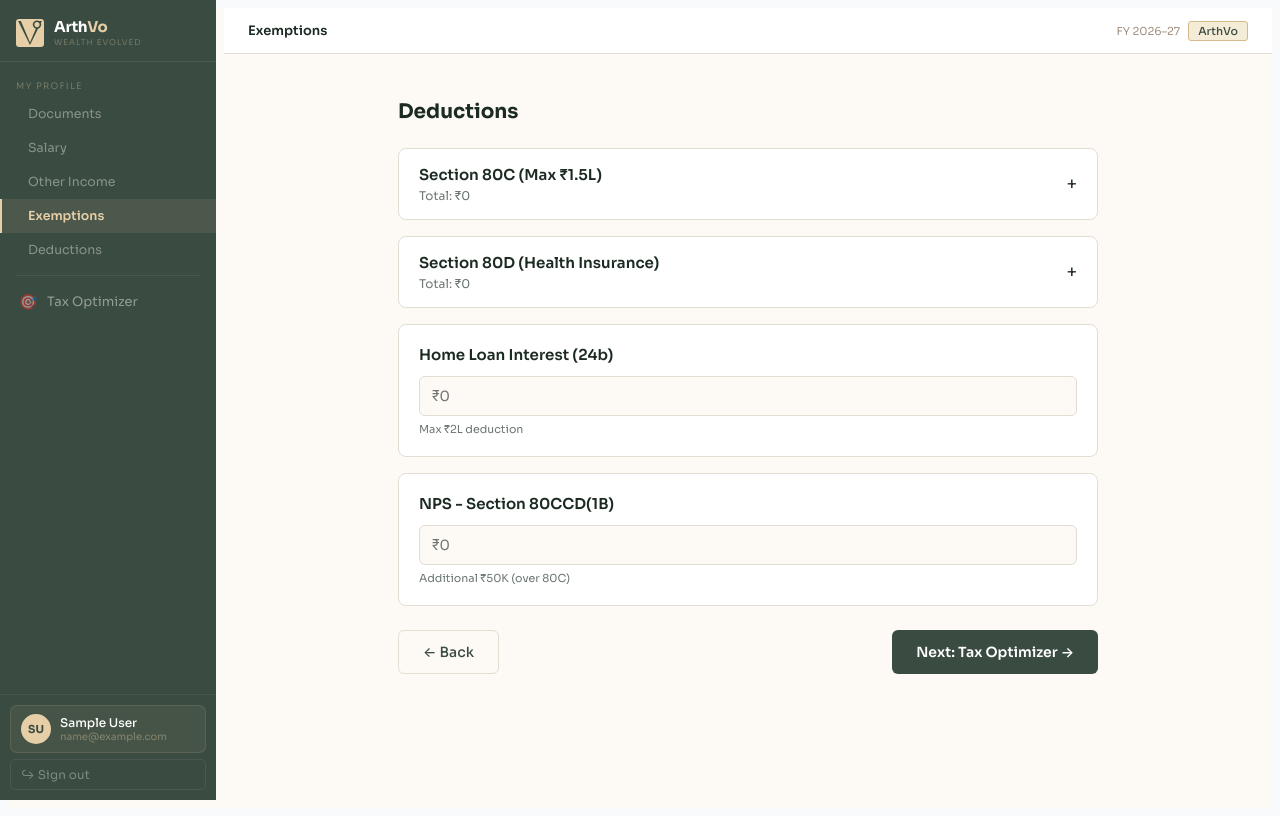
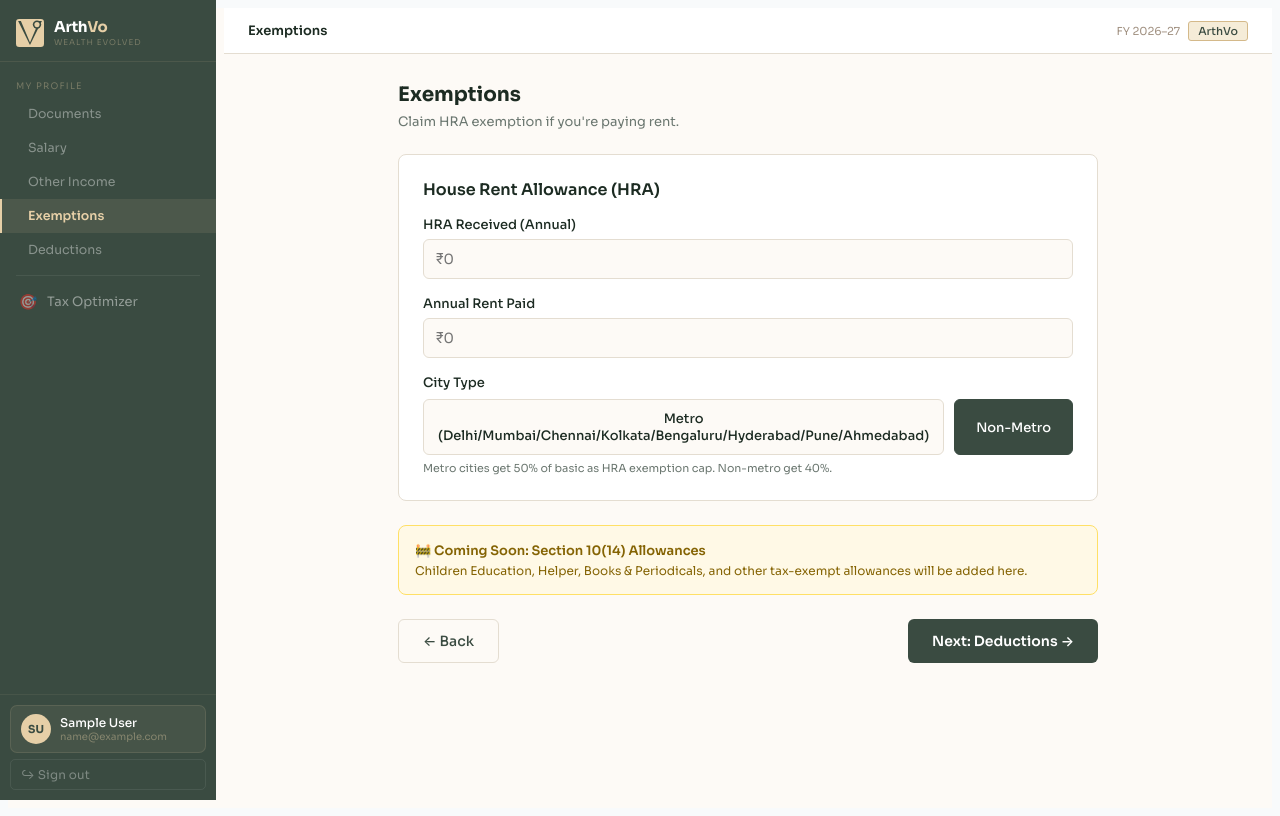
Before and after one commit to kartiktripathi29-design/arthsaathi, a Next.js app: page /dashboard/profile/exemptions in a window 1280 px wide. Built offline with nearby package versions, Linux system fonts and the light colour scheme; sample sign-in values are in the browser's storage.

Commit message:
fix: correct exemptions file

```diff
--- a/src/app/dashboard/profile/exemptions/page.tsx
+++ b/src/app/dashboard/profile/exemptions/page.tsx
@@ -2,150 +2,139 @@
 import { useState, useEffect } from 'react'
 import { useRouter } from 'next/navigation'
 
-const C = { bg: '#FDFAF6', card: '#fff', border: '#E4DDD1', fg: '#1C2B22', muted: '#6B7770', primary: '#3A4B41' }
+const C = { bg: '#FDFAF6', card: '#fff', border: '#E4DDD1', fg: '#1C2B22', muted: '#6B7770', primary: '#3A4B41', accent: '#E6CFA7' }
 
-export default function DeductionsPage() {
+export default function ExemptionsPage() {
   const router = useRouter()
-  const [expanded, setExpanded] = useState<string[]>([])
-  const [ded, setDed] = useState({
-    ppf: 0, elss: 0, lic: 0, tuition: 0, nsc: 0,
-    selfFamily: 0, parents: 0, selfSenior: false, parentsSenior: false,
-    homeLoanInterest: 0,
-    nps: 0,
+  const [hraData, setHRAData] = useState({
+    hraReceived: 0,
+    rentPaid: 0,
+    isMetro: false,
   })
 
   useEffect(() => {
     if (typeof window !== 'undefined') {
-      const stored = localStorage.getItem('av_deductions')
-      if (stored) setDed(JSON.parse(stored))
+      const stored = localStorage.getItem('av_exemptions')
+      if (stored) {
+        const data = JSON.parse(stored)
+        setHRAData(data.hra || hraData)
+      }
     }
   }, [])
 
-  const toggle = (key: string) => {
-    setExpanded(prev => prev.includes(key) ? prev.filter(k => k !== key) : [...prev, key])
-  }
-
   const handleSave = () => {
     if (typeof window !== 'undefined') {
-      localStorage.setItem('av_deductions', JSON.stringify(ded))
+      localStorage.setItem('av_exemptions', JSON.stringify({ hra: hraData }))
     }
-    router.push('/dashboard/tax')
+    router.push('/dashboard/profile/deductions')
   }
-
-  const sec80C = ded.ppf + ded.elss + ded.lic + ded.tuition + ded.nsc
-  const sec80D = ded.selfFamily + ded.parents
 
   return (
     <div style={{ maxWidth: 700, margin: '0 auto' }}>
-      <h2 style={{ fontSize: 20, fontWeight: 700, color: C.fg, marginBottom: 24 }}>Deductions</h2>
-
-      {/* 80C */}
-      <div style={{ background: C.card, border: `1px solid ${C.border}`, borderRadius: 8, marginBottom: 16, overflow: 'hidden' }}>
-        <button onClick={() => toggle('80c')} style={{
-          width: '100%', padding: '16px 20px', background: 'transparent', border: 'none',
-          display: 'flex', justifyContent: 'space-between', alignItems: 'center', cursor: 'pointer', fontFamily: 'inherit',
-        }}>
-          <div style={{ textAlign: 'left' }}>
-            <div style={{ fontSize: 15, fontWeight: 600, color: C.fg }}>Section 80C (Max ₹1.5L)</div>
-            <div style={{ fontSize: 12, color: C.muted, marginTop: 4 }}>Total: ₹{sec80C.toLocaleString('en-IN')}</div>
-          </div>
-          <span style={{ fontSize: 18, color: C.fg }}>{expanded.includes('80c') ? '−' : '+'}</span>
-        </button>
-        {expanded.includes('80c') && (
-          <div style={{ padding: '0 20px 20px', display: 'flex', flexDirection: 'column', gap: 12 }}>
-            {[
-              { key: 'ppf', label: 'PPF' },
-              { key: 'elss', label: 'ELSS Mutual Funds' },
-              { key: 'lic', label: 'Life Insurance Premium' },
-              { key: 'tuition', label: 'Tuition Fees' },
-              { key: 'nsc', label: 'NSC / Tax Saver FD' },
-            ].map(item => (
-              <div key={item.key}>
-                <label style={{ fontSize: 12, color: C.muted, display: 'block', marginBottom: 4 }}>{item.label}</label>
-                <input type="number" value={ded[item.key as keyof typeof ded] || ''} onChange={e => setDed({...ded, [item.key]: parseFloat(e.target.value)||0})} placeholder="₹0" style={{
-                  width: '100%', padding: '8px 10px', fontSize: 13, border: `1px solid ${C.border}`,
-                  borderRadius: 5, fontFamily: 'inherit', background: C.bg,
-                }} />
-              </div>
-            ))}
-          </div>
-        )}
+      <div style={{ marginBottom: 24 }}>
+        <h2 style={{ fontSize: 20, fontWeight: 700, color: C.fg, margin: '0 0 6px' }}>Exemptions</h2>
+        <p style={{ fontSize: 13, color: C.muted, margin: 0 }}>
+          Claim HRA exemption if you're paying rent.
+        </p>
       </div>
 
-      {/* 80D */}
-      <div style={{ background: C.card, border: `1px solid ${C.border}`, borderRadius: 8, marginBottom: 16, overflow: 'hidden' }}>
-        <button onClick={() => toggle('80d')} style={{
-          width: '100%', padding: '16px 20px', background: 'transparent', border: 'none',
-          display: 'flex', justifyContent: 'space-between', alignItems: 'center', cursor: 'pointer', fontFamily: 'inherit',
-        }}>
-          <div style={{ textAlign: 'left' }}>
-            <div style={{ fontSize: 15, fontWeight: 600, color: C.fg }}>Section 80D (Health Insurance)</div>
-            <div style={{ fontSize: 12, color: C.muted, marginTop: 4 }}>Total: ₹{sec80D.toLocaleString('en-IN')}</div>
+      {/* HRA Section */}
+      <div style={{ background: C.card, border: `1px solid ${C.border}`, borderRadius: 8, padding: 24, marginBottom: 24 }}>
+        <h3 style={{ fontSize: 16, fontWeight: 600, color: C.fg, margin: '0 0 16px' }}>
+          House Rent Allowance (HRA)
+        </h3>
+
+        <div style={{ display: 'flex', flexDirection: 'column', gap: 16 }}>
+          {/* HRA Received */}
+          <div>
+            <label style={{ fontSize: 13, fontWeight: 500, color: C.fg, display: 'block', marginBottom: 6 }}>
+              HRA Received (Annual)
+            </label>
+            <input
+              type="number"
+              value={hraData.hraReceived || ''}
+              onChange={e => setHRAData({ ...hraData, hraReceived: parseFloat(e.target.value) || 0 })}
+              placeholder="₹0"
+              style={{
+                width: '100%', padding: '10px 12px', fontSize: 14, border: `1px solid ${C.border}`,
+                borderRadius: 6, fontFamily: 'inherit', background: C.bg,
+              }}
+            />
           </div>
-          <span style={{ fontSize: 18, color: C.fg }}>{expanded.includes('80d') ? '−' : '+'}</span>
-        </button>
-        {expanded.includes('80d') && (
-          <div style={{ padding: '0 20px 20px', display: 'flex', flexDirection: 'column', gap: 12 }}>
-            <div>
-              <label style={{ fontSize: 12, color: C.muted, display: 'block', marginBottom: 4 }}>Self + Family Premium</label>
-              <input type="number" value={ded.selfFamily || ''} onChange={e => setDed({...ded, selfFamily: parseFloat(e.target.value)||0})} placeholder="₹0" style={{
-                width: '100%', padding: '8px 10px', fontSize: 13, border: `1px solid ${C.border}`,
-                borderRadius: 5, fontFamily: 'inherit', background: C.bg,
-              }} />
+
+          {/* Rent Paid */}
+          <div>
+            <label style={{ fontSize: 13, fontWeight: 500, color: C.fg, display: 'block', marginBottom: 6 }}>
+              Annual Rent Paid
+            </label>
+            <input
+              type="number"
+              value={hraData.rentPaid || ''}
+              onChange={e => setHRAData({ ...hraData, rentPaid: parseFloat(e.target.value) || 0 })}
+              placeholder="₹0"
+              style={{
+                width: '100%', padding: '10px 12px', fontSize: 14, border: `1px solid ${C.border}`,
+                borderRadius: 6, fontFamily: 'inherit', background: C.bg,
+              }}
+            />
+          </div>
+
+          {/* Metro / Non-Metro */}
+          <div>
+            <label style={{ fontSize: 13, fontWeight: 500, color: C.fg, display: 'block', marginBottom: 8 }}>
+              City Type
+            </label>
+            <div style={{ display: 'flex', gap: 10 }}>
+              {[
+                { label: 'Metro (Delhi/Mumbai/Chennai/Kolkata/Bengaluru/Hyderabad/Pune/Ahmedabad)', value: true },
+                { label: 'Non-Metro', value: false },
+              ].map(opt => (
+                <button
+                  key={String(opt.value)}
+                  onClick={() => setHRAData({ ...hraData, isMetro: opt.value })}
+                  style={{
+                    flex: 1, padding: '10px 14px', background: hraData.isMetro === opt.value ? C.primary : C.bg,
+                    color: hraData.isMetro === opt.value ? '#fff' : C.fg,
+                    border: `1px solid ${hraData.isMetro === opt.value ? C.primary : C.border}`,
+                    borderRadius: 6, fontSize: 13, fontWeight: 500, cursor: 'pointer', fontFamily: 'inherit',
+                  }}
+                >
+                  {opt.label}
+                </button>
+              ))}
             </div>
-            <div>
-              <label style={{ fontSize: 12, color: C.muted, display: 'flex', alignItems: 'center', gap: 6, marginBottom: 4 }}>
-                <input type="checkbox" checked={ded.selfSenior} onChange={e => setDed({...ded, selfSenior: e.target.checked})} />
-                Self or spouse is senior citizen (60+)
-              </label>
-            </div>
-            <div>
-              <label style={{ fontSize: 12, color: C.muted, display: 'block', marginBottom: 4 }}>Parents Premium</label>
-              <input type="number" value={ded.parents || ''} onChange={e => setDed({...ded, parents: parseFloat(e.target.value)||0})} placeholder="₹0" style={{
-                width: '100%', padding: '8px 10px', fontSize: 13, border: `1px solid ${C.border}`,
-                borderRadius: 5, fontFamily: 'inherit', background: C.bg,
-              }} />
-            </div>
-            <div>
-              <label style={{ fontSize: 12, color: C.muted, display: 'flex', alignItems: 'center', gap: 6 }}>
-                <input type="checkbox" checked={ded.parentsSenior} onChange={e => setDed({...ded, parentsSenior: e.target.checked})} />
-                Parents are senior citizens (60+)
-              </label>
-            </div>
+            <p style={{ fontSize: 11, color: C.muted, margin: '6px 0 0', lineHeight: 1.4 }}>
+              Metro cities get 50% of basic as HRA exemption cap. Non-metro get 40%.
+            </p>
           </div>
-        )}
+        </div>
       </div>
 
-      {/* Home Loan */}
-      <div style={{ background: C.card, border: `1px solid ${C.border}`, borderRadius: 8, padding: 20, marginBottom: 16 }}>
-        <label style={{ fontSize: 15, fontWeight: 600, color: C.fg, display: 'block', marginBottom: 12 }}>Home Loan Interest (24b)</label>
-        <input type="number" value={ded.homeLoanInterest || ''} onChange={e => setDed({...ded, homeLoanInterest: parseFloat(e.target.value)||0})} placeholder="₹0" style={{
-          width: '100%', padding: '10px 12px', fontSize: 14, border: `1px solid ${C.border}`,
-          borderRadius: 6, fontFamily: 'inherit', background: C.bg,
-        }} />
-        <p style={{ fontSize: 11, color: C.muted, margin: '6px 0 0' }}>Max ₹2L deduction</p>
+      {/* Section 10(14) Placeholder */}
+      <div style={{ background: '#FFF9E6', border: '1px solid #FFE066', borderRadius: 8, padding: 16, marginBottom: 24 }}>
+        <div style={{ fontSize: 13, fontWeight: 600, color: '#856404', marginBottom: 4 }}>
+          🚧 Coming Soon: Section 10(14) Allowances
+        </div>
+        <p style={{ fontSize: 12, color: '#856404', margin: 0 }}>
+          Children Education, Helper, Books & Periodicals, and other tax-exempt allowances will be added here.
+        </p>
       </div>
 
-      {/* NPS */}
-      <div style={{ background: C.card, border: `1px solid ${C.border}`, borderRadius: 8, padding: 20, marginBottom: 24 }}>
-        <label style={{ fontSize: 15, fontWeight: 600, color: C.fg, display: 'block', marginBottom: 12 }}>NPS - Section 80CCD(1B)</label>
-        <input type="number" value={ded.nps || ''} onChange={e => setDed({...ded, nps: parseFloat(e.target.value)||0})} placeholder="₹0" style={{
-          width: '100%', padding: '10px 12px', fontSize: 14, border: `1px solid ${C.border}`,
-          borderRadius: 6, fontFamily: 'inherit', background: C.bg,
-        }} />
-        <p style={{ fontSize: 11, color: C.muted, margin: '6px 0 0' }}>Additional ₹50K (over 80C)</p>
-      </div>
-
+      {/* Navigation */}
       <div style={{ display: 'flex', justifyContent: 'space-between' }}>
-        <button onClick={() => router.push('/dashboard/profile/exemptions')} style={{
+        <button onClick={() => router.push('/dashboard/profile/other-income')} style={{
           padding: '12px 24px', background: 'transparent', color: C.primary,
           border: `1px solid ${C.border}`, borderRadius: 6, fontSize: 14, fontWeight: 500,
           cursor: 'pointer', fontFamily: 'inherit',
-        }}>← Back</button>
+        }}>
+          ← Back
+        </button>
         <button onClick={handleSave} style={{
           padding: '12px 24px', background: C.primary, color: '#fff', border: 'none',
           borderRadius: 6, fontSize: 14, fontWeight: 600, cursor: 'pointer', fontFamily: 'inherit',
-        }}>Next: Tax Optimizer →</button>
+        }}>
+          Next: Deductions →
+        </button>
       </div>
     </div>
   )
```
